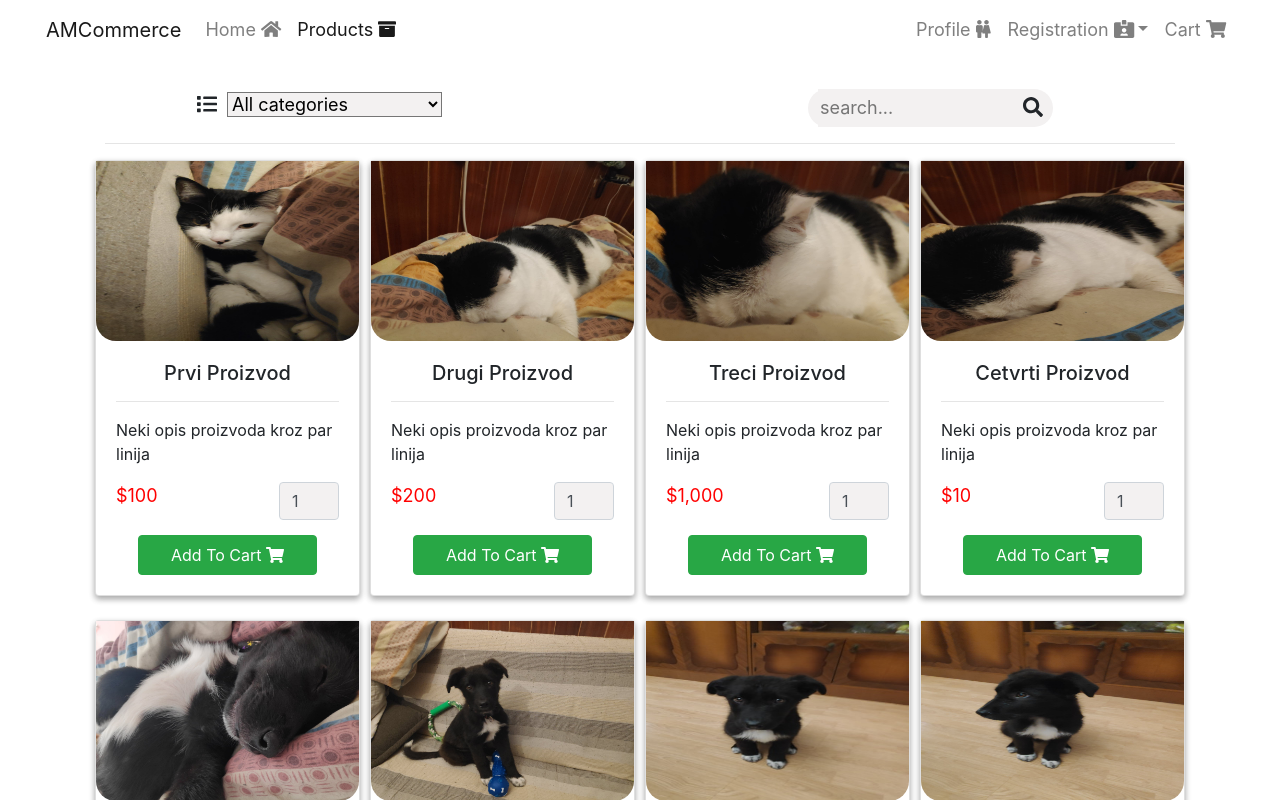
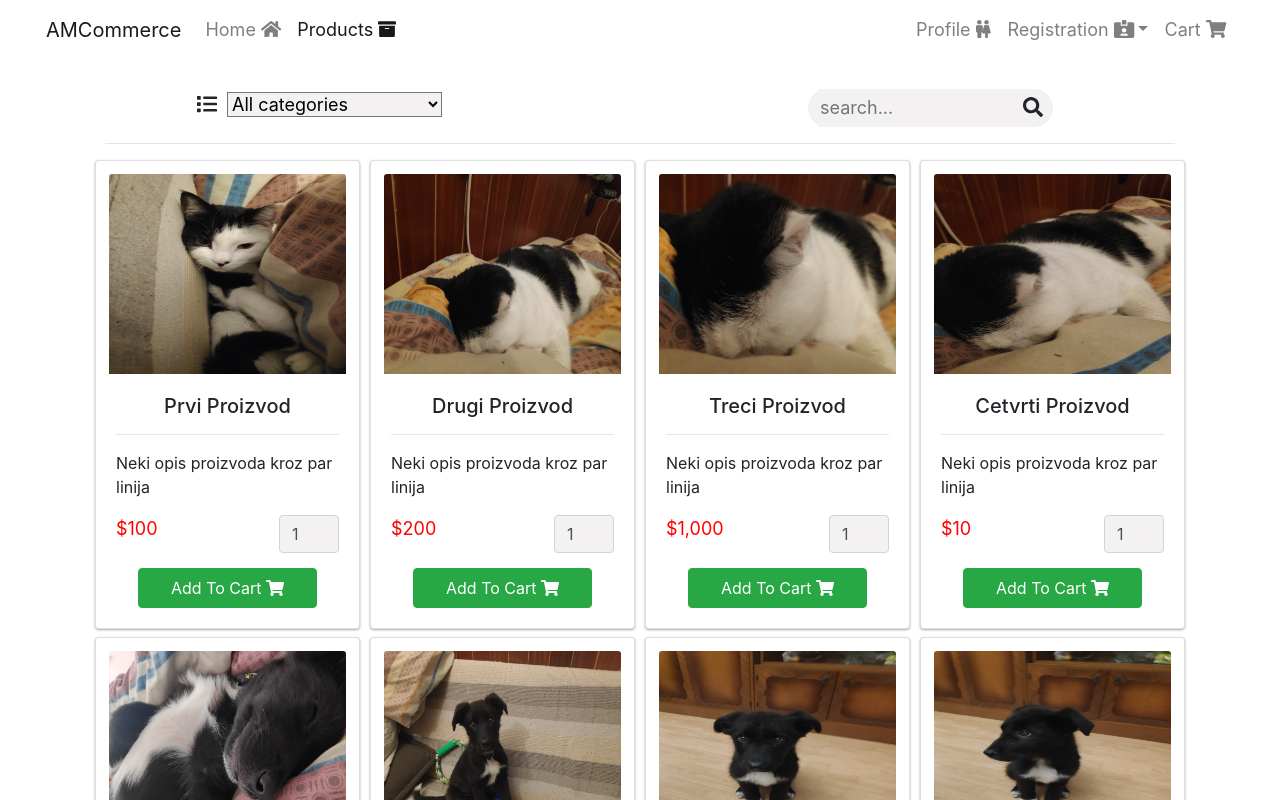
Before and after one commit to AntonioMilicic/Graduate-Thesis, a Vue app: page /Products in a window 1280 px wide. Shown: the top 800 px of the page. Built offline with nearby package versions, Linux system fonts and the light colour scheme.

Commit message:
Changed style for product card shadow and img

```diff
--- a/src/components/products/product.vue
+++ b/src/components/products/product.vue
@@ -1,8 +1,10 @@
 <template>
-  <div class="col mb-4">
+  <div class="col mb-2">
     <div class="card card-design">
       <router-link :to="link">
-        <img class="card-img-top" alt="card-img" :src="product.imgSrc" />
+        <div class="card-img-container">
+          <img class="card-img-top" alt="card-img" :src="product.imgSrc" />
+        </div>
       </router-link>
       <div class="card-body">
         <h5 class="card-title">{{ product.title }}</h5>
@@ -35,7 +37,7 @@
               Add To Cart
               <font-awesome-icon icon="shopping-cart" />
             </span>
-            <span class="tooltip-text" v-if="toolTip()">{{toolTipText}}</span>
+            <span class="tooltip-text" v-if="toolTip()">{{ toolTipText }}</span>
           </button>
         </div>
       </div>
@@ -96,16 +98,21 @@ export default {
   background-color: rgb(243, 241, 241);
 }
 .card-design {
-  box-shadow: 0 3px 6px rgba(0, 0, 0, 0.16), 0 3px 6px rgba(0, 0, 0, 0.23);
+  box-shadow: 0 1px 3px rgba(0, 0, 0, 0.12), 0 1px 2px rgba(0, 0, 0, 0.24);
   transition: all 0.3s cubic-bezier(0.25, 0.8, 0.25, 1);
 }
 .card-design:hover {
   box-shadow: 0 10px 20px rgba(0, 0, 0, 0.19), 0 6px 6px rgba(0, 0, 0, 0.23);
 }
+.card-img-container {
+  width: 90%;
+  height: 200px;
+  margin-left: 5%;
+  margin-top: 5%;
+}
 .card-img-top {
-  border-radius: 0 0 20px 20px;
   max-width: 520px;
-  height: 180px;
+  height: 100%;
 }
 .add-cart {
   margin-bottom: 0;
```
